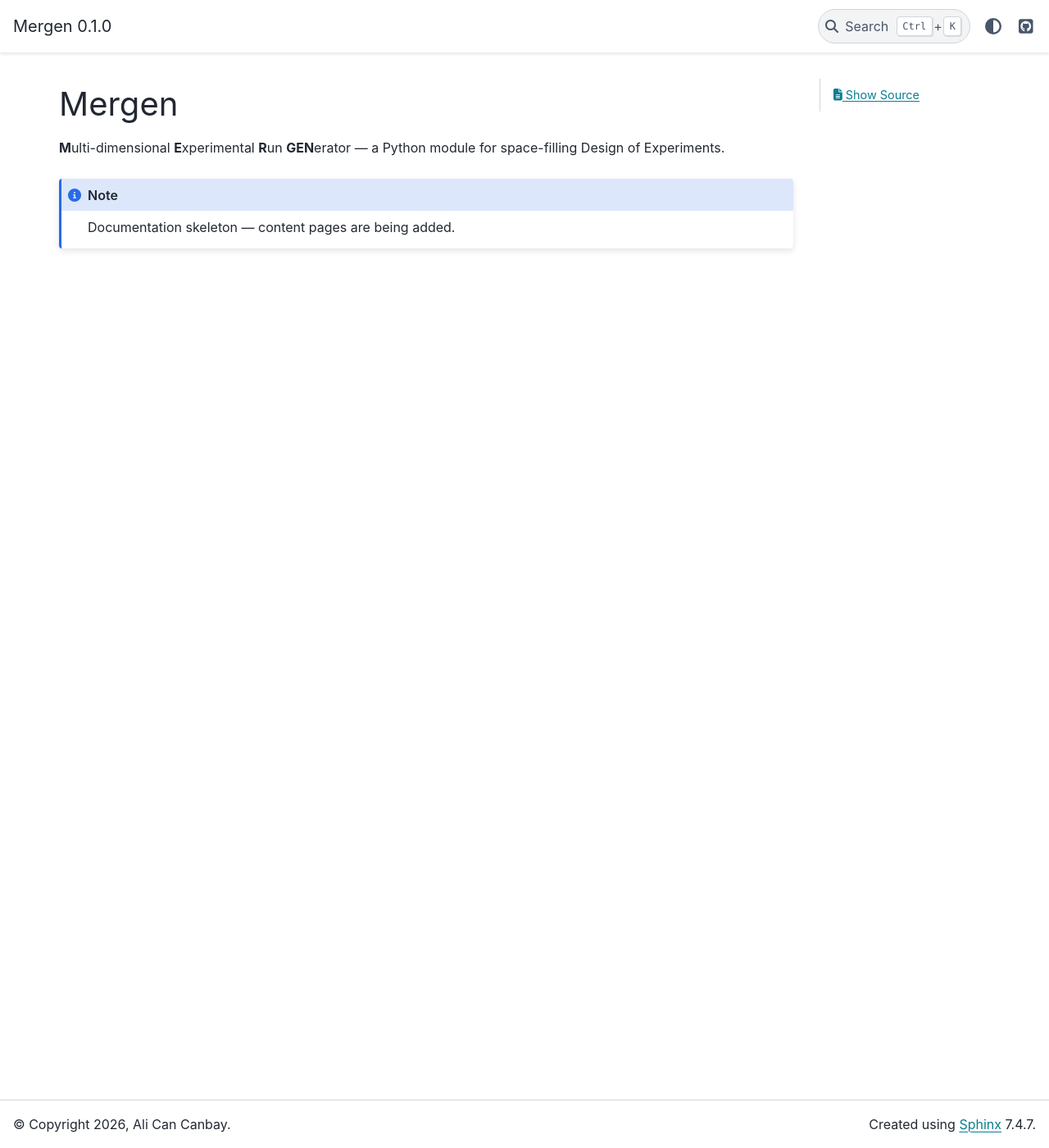
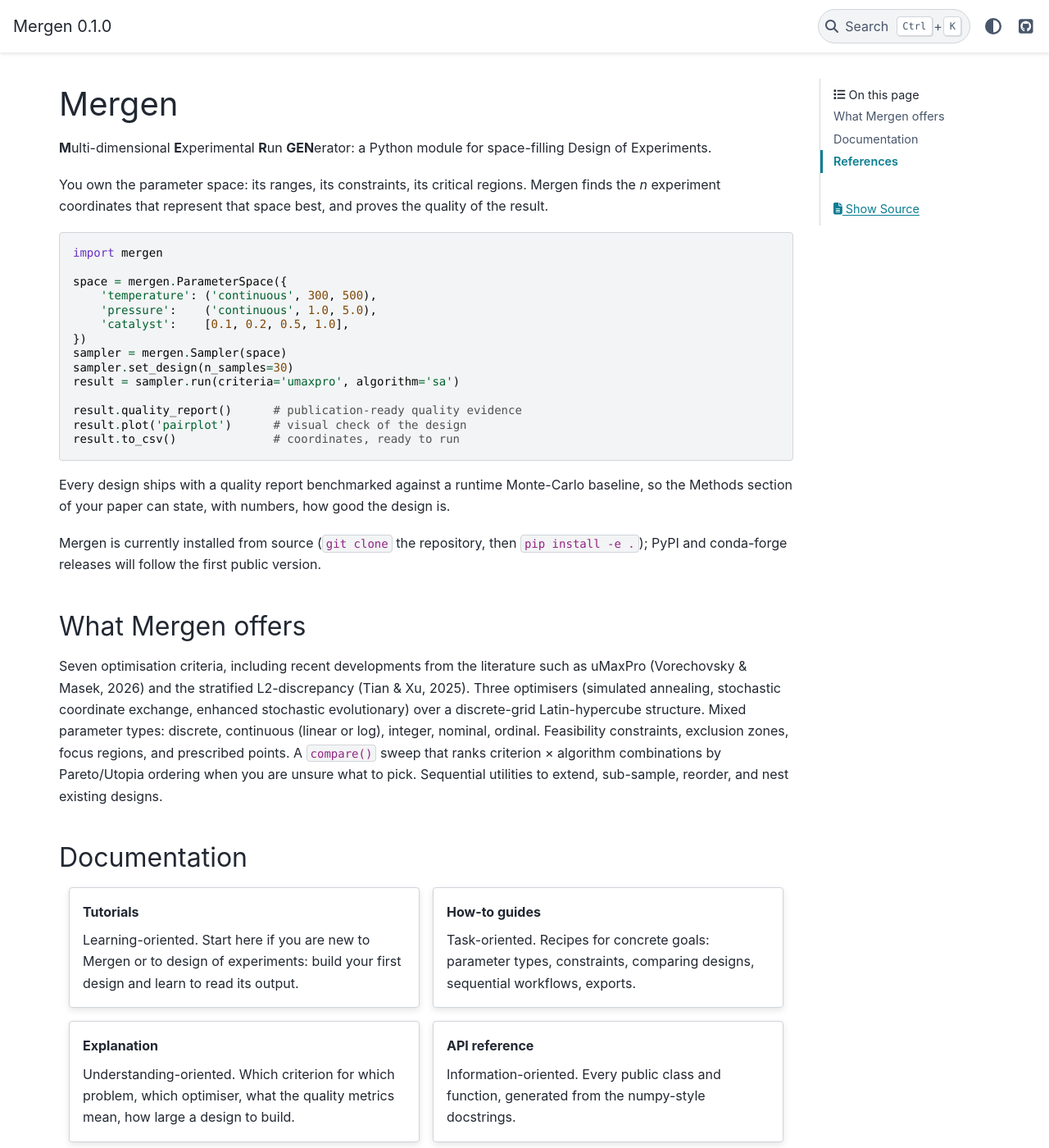
Before and after one commit to acanbay/mergen, a Sphinx documentation site: the page built from docs/index.md, in a window 1280 px wide and 1400 px high. Shown: the whole window at 82% size. Built offline with Sphinx 7.4.7 and the PyData theme 0.15.4, drawn with Linux system fonts in a browser that asks for light colours; some of the changed text lies outside the part shown.

Commit message:
docs: write landing page; fix uMaxPro citation across codebase
Landing page (docs/index.md): philosophy line, runnable quickstart,
quality-report emphasis, honest source-install note (PyPI/conda follow
first public release), feature overview, Diataxis four-quadrant cards
(sphinx-design grid), and an APA references section. Cards are unlinked
until their sections exist.

Citation fix: the uMaxPro paper (Computers & Structures,
arXiv:2603.19778) is by Vorechovsky & Masek; Elias co-authored the 2020
Technometrics periodic Maximin paper, and the two had been conflated in
docstrings, module headers, and tests. Also replaced a paraphrased
title in sa.py with the actual paper title.

````diff
--- a/docs/index.md
+++ b/docs/index.md
@@ -1,8 +1,89 @@
 # Mergen
 
-**M**ulti-dimensional **E**xperimental **R**un **GEN**erator — a Python
+**M**ulti-dimensional **E**xperimental **R**un **GEN**erator: a Python
 module for space-filling Design of Experiments.
 
-```{note}
-Documentation skeleton — content pages are being added.
+You own the parameter space: its ranges, its constraints, its critical
+regions. Mergen finds the *n* experiment coordinates that represent that
+space best, and proves the quality of the result.
+
+```python
+import mergen
+
+space = mergen.ParameterSpace({
+    'temperature': ('continuous', 300, 500),
+    'pressure':    ('continuous', 1.0, 5.0),
+    'catalyst':    [0.1, 0.2, 0.5, 1.0],
+})
+sampler = mergen.Sampler(space)
+sampler.set_design(n_samples=30)
+result = sampler.run(criteria='umaxpro', algorithm='sa')
+
+result.quality_report()      # publication-ready quality evidence
+result.plot('pairplot')      # visual check of the design
+result.to_csv()              # coordinates, ready to run
 ```
+
+Every design ships with a quality report benchmarked against a runtime
+Monte-Carlo baseline, so the Methods section of your paper can state,
+with numbers, how good the design is.
+
+Mergen is currently installed from source
+(`git clone` the repository, then `pip install -e .`); PyPI and
+conda-forge releases will follow the first public version.
+
+## What Mergen offers
+
+Seven optimisation criteria, including recent developments from the
+literature such as uMaxPro (Vorechovsky & Masek, 2026) and the
+stratified L2-discrepancy (Tian & Xu, 2025). Three optimisers (simulated annealing,
+stochastic coordinate exchange, enhanced stochastic evolutionary) over
+a discrete-grid Latin-hypercube structure. Mixed parameter types:
+discrete, continuous (linear or log), integer, nominal, ordinal.
+Feasibility constraints, exclusion zones, focus regions, and prescribed
+points. A `compare()` sweep that ranks criterion × algorithm
+combinations by Pareto/Utopia ordering when you are unsure what to
+pick. Sequential utilities to extend, sub-sample, reorder, and nest
+existing designs.
+
+## Documentation
+
+::::{grid} 2
+:gutter: 3
+
+:::{grid-item-card} Tutorials
+Learning-oriented. Start here if you are new to Mergen or to design of
+experiments: build your first design and learn to read its output.
+:::
+
+:::{grid-item-card} How-to guides
+Task-oriented. Recipes for concrete goals: parameter types,
+constraints, comparing designs, sequential workflows, exports.
+:::
+
+:::{grid-item-card} Explanation
+Understanding-oriented. Which criterion for which problem, which
+optimiser, what the quality metrics mean, how large a design to build.
+:::
+
+:::{grid-item-card} API reference
+Information-oriented. Every public class and function, generated from
+the numpy-style docstrings.
+:::
+
+::::
+
+## References
+
+Tian, Y., & Xu, H. (2025). A stratified L2-discrepancy with application
+to space-filling designs. *Journal of the Royal Statistical Society,
+Series B*. https://doi.org/10.1093/jrsssb/qkaf055
+
+Vorechovsky, M., & Masek, J. (2026). Uniform maximum projection designs
+for computer experiments. *Computers & Structures*.
+https://arxiv.org/abs/2603.19778
+
+```{toctree}
+:hidden:
+:maxdepth: 2
+```
--- a/src/mergen/__init__.py
+++ b/src/mergen/__init__.py
@@ -24,7 +24,7 @@
 
 References
 ----------
-Vorechovsky & Elias (2026), Computers & Structures.       [uMaxPro]
+Vorechovsky & Masek (2026), Computers & Structures.       [uMaxPro]
 Joseph, Gul & Ba (2015), Biometrika 102(2).               [MaxPro]
 Morris & Mitchell (1995), J. Statist. Plan. Infer. 43.    [phi_p]
 Hickernell (1998), Math. Comp. 67.                        [CD2]
````
Also changed, not shown: 5 other files.
